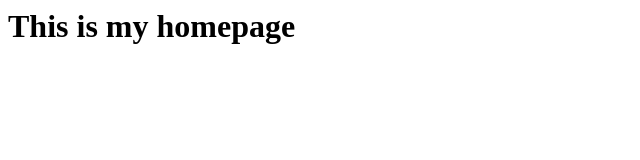
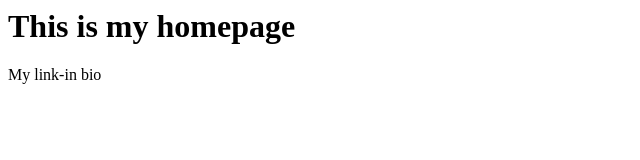
Before and after one commit to vivianbarclay/link-in-bio, a plain HTML site: page index.html in a window 1280 px wide. Shown: the full height of the page, 0-640 px from the left. Drawn offline with Linux system fonts and the light colour scheme.

Commit message:
Added my link-in bio

```diff
--- a/index.html
+++ b/index.html
@@ -1 +1,4 @@
 <h1>This is my homepage</h1>
+<body>
+  My link-in bio
+</body>
```
